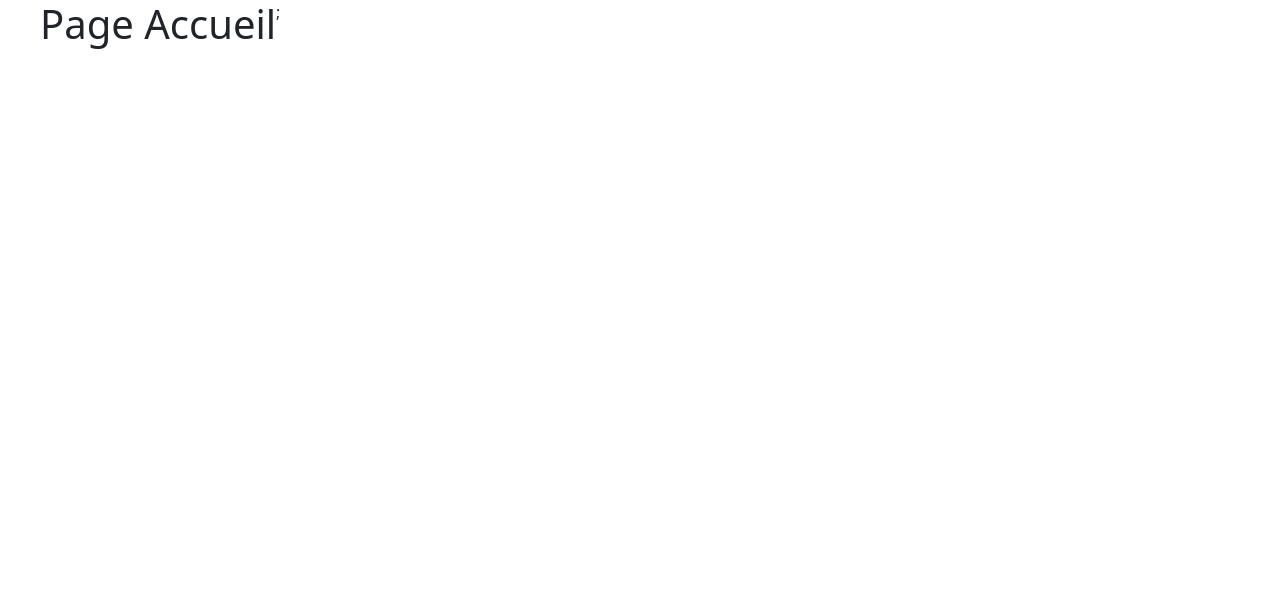
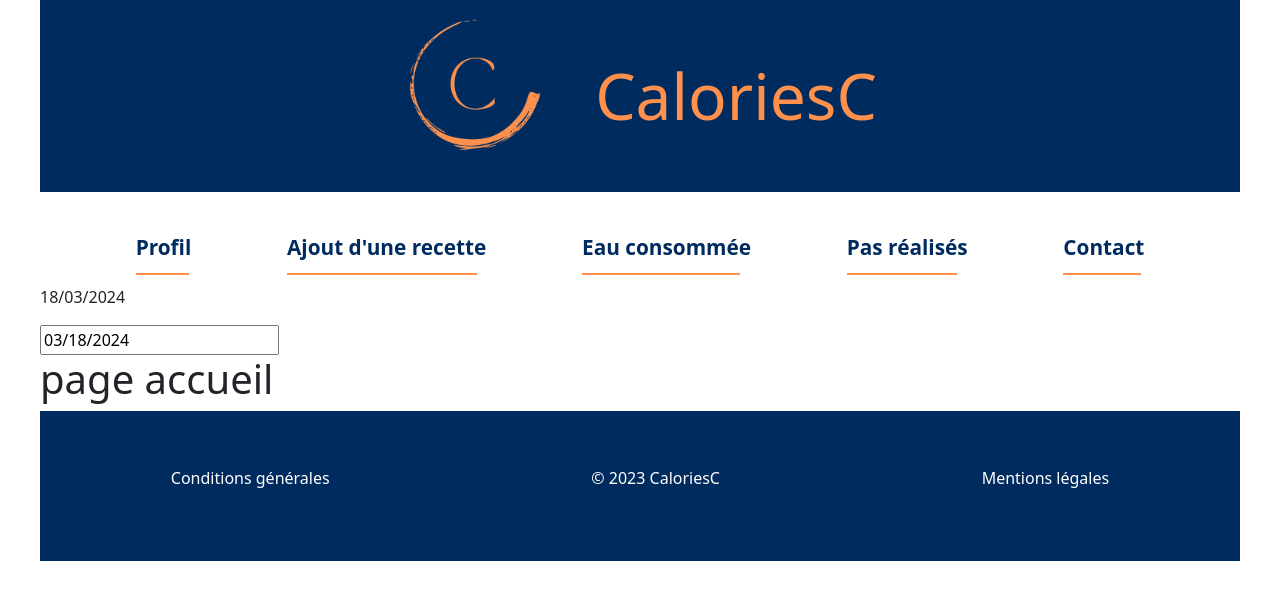
Before and after one commit to MacJennifer/caloriesC, a React (Create React App) app in the folder frontend/: page /home in a window 1280 px wide. Shown: the top 600 px of the page. Built offline with nearby package versions, Linux system fonts and the light colour scheme.

Commit message:
header, footer and nav page home ok

```diff
--- a/frontend/src/pages/Home.jsx
+++ b/frontend/src/pages/Home.jsx
@@ -1,9 +1,17 @@
 import React from "react";
-
+import Calendar from "./components/Calendar";
+import Footer from "./components/Footer";
+import Header from "./components/Header";
+import Navigation from "./components/Navigation";
 const Home = () => {
   return (
-    <div className="containerAdminAll">
-      <h1>Page Accueil</h1>;
+    <div className="containerHome">
+      <Header />
+      <Navigation />
+      <Calendar />
+      <h1>page accueil</h1>
+
+      <Footer />
     </div>
   );
 };
--- /dev/null
+++ b/frontend/src/pages/components/Calendar.js
@@ -0,0 +1,22 @@
+import moment from "moment";
+import React, { useState } from "react";
+import DatePicker from "react-datepicker";
+import "react-datepicker/dist/react-datepicker.css";
+
+const DateSelector = () => {
+  const [selectedDate, setSelectedDate] = useState(new Date());
+
+  return (
+    <div>
+      <p onClick={() => console.log("Ouverture du calendrier")}>
+        {moment(selectedDate).format("DD/MM/YYYY")}
+      </p>
+      <DatePicker
+        selected={selectedDate}
+        onChange={(date) => setSelectedDate(date)}
+      />
+    </div>
+  );
+};
+
+export default DateSelector;
--- /dev/null
+++ b/frontend/src/pages/components/Footer.js
@@ -0,0 +1,15 @@
+import React from "react";
+
+import "../../style/home.scss";
+
+function Footer() {
+  return (
+    <div className="containerFooterHome">
+      <p>Conditions générales</p>
+      <p>&copy; 2023 CaloriesC</p>
+      <p>Mentions légales</p>
+    </div>
+  );
+}
+
+export default Footer;
--- /dev/null
+++ b/frontend/src/pages/components/Header.js
@@ -0,0 +1,20 @@
+import React from "react";
+import { Nav } from "react-bootstrap";
+import Card from "react-bootstrap/Card";
+import { Link } from "react-router-dom";
+import "../../style/home.scss";
+import image from "../assets/images/logo3.png";
+function Header() {
+  return (
+    <div className="containerHeaderHome">
+      <Nav defaultActiveKey="/home">
+        <Link to="/home">
+          <img src={image} alt="Logo de l'application" className="imgHome" />
+        </Link>
+        <Card.Title className="titleHome">CaloriesC</Card.Title>
+      </Nav>
+    </div>
+  );
+}
+
+export default Header;
--- /dev/null
+++ b/frontend/src/pages/components/Navigation.js
@@ -0,0 +1,33 @@
+import React from "react";
+
+import { Link } from "react-router-dom";
+import "../../style/home.scss";
+import TraitOrange from "./TraitOrange";
+function Navigation() {
+  return (
+    <div className="containerNavigation">
+      <div>
+        <Link to="/profil">Profil</Link>
+        <TraitOrange width="53px" height="2px" margin="10px 0" />
+      </div>
+      <div>
+        <Link to="/repices">Ajout d'une recette</Link>
+        <TraitOrange width="190px" height="2px" margin="10px 0" />
+      </div>
+      <div>
+        <Link to="/waterConsumptions">Eau consommée</Link>
+        <TraitOrange width="158px" height="2px" margin="10px 0" />
+      </div>
+      <div>
+        <Link to="/steps">Pas réalisés</Link>
+        <TraitOrange width="110px" height="2px" margin="10px 0" />
+      </div>
+      <div>
+        <Link to="/contacts">Contact</Link>
+        <TraitOrange width="78px" height="2px" margin="10px 0" />
+      </div>
+    </div>
+  );
+}
+
+export default Navigation;
--- /dev/null
+++ b/frontend/src/style/home.scss
@@ -0,0 +1,3 @@
+@import "home/header";
+@import "home/footer";
+@import "home/navigation";
--- /dev/null
+++ b/frontend/src/style/home/_footer.scss
@@ -0,0 +1,12 @@
+.containerFooterHome {
+  height: 150px;
+  background-color: #002b5e;
+  margin: auto;
+  display: flex;
+  justify-content: space-around;
+  align-items: center;
+
+  p {
+    color: #ffffff;
+  }
+}
--- /dev/null
+++ b/frontend/src/style/home/_header.scss
@@ -0,0 +1,30 @@
+.containerHome {
+  max-width: 1200px;
+  margin: auto;
+}
+
+.containerHeaderHome {
+  height: auto;
+  background-color: #002b5e;
+  margin: auto;
+  display: flex;
+  justify-content: space-around;
+
+  .imgHome {
+    max-width: 75%;
+    height: 192px;
+    object-fit: cover;
+    // border: 2px solid red;
+    display: flex;
+    justify-content: center;
+  }
+  .titleHome {
+    // border: 2px solid green;
+    color: #ff914d;
+    font-size: 4em;
+    display: flex;
+    align-items: center;
+    justify-content: center;
+    height: auto;
+  }
+}
--- /dev/null
+++ b/frontend/src/style/home/_navigation.scss
@@ -0,0 +1,14 @@
+.containerNavigation {
+  display: flex;
+  justify-content: space-evenly;
+  align-items: center;
+  margin: 40px auto 0;
+  flex-wrap: wrap;
+  a {
+    text-decoration: none;
+    color: #002b5e;
+    font-size: 1.3em;
+    font-weight: bold;
+    display: flex;
+  }
+}
```
